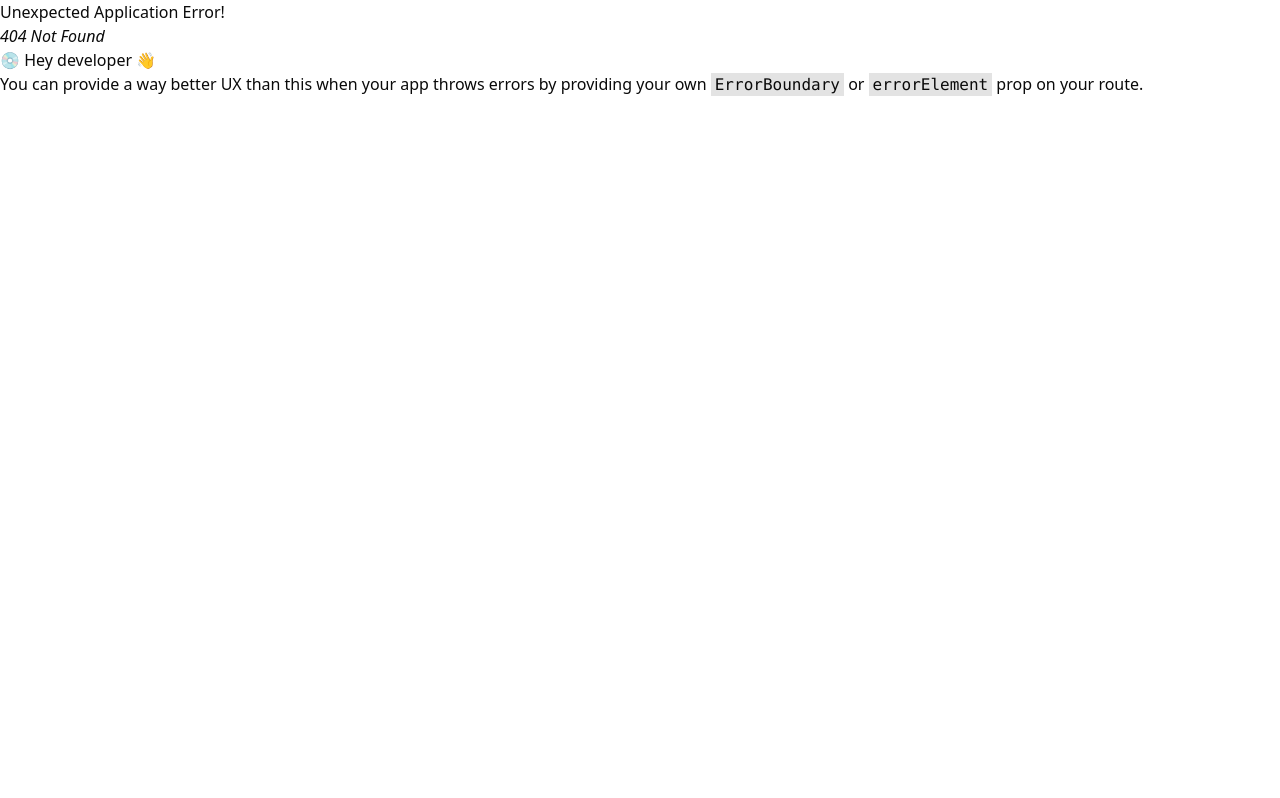
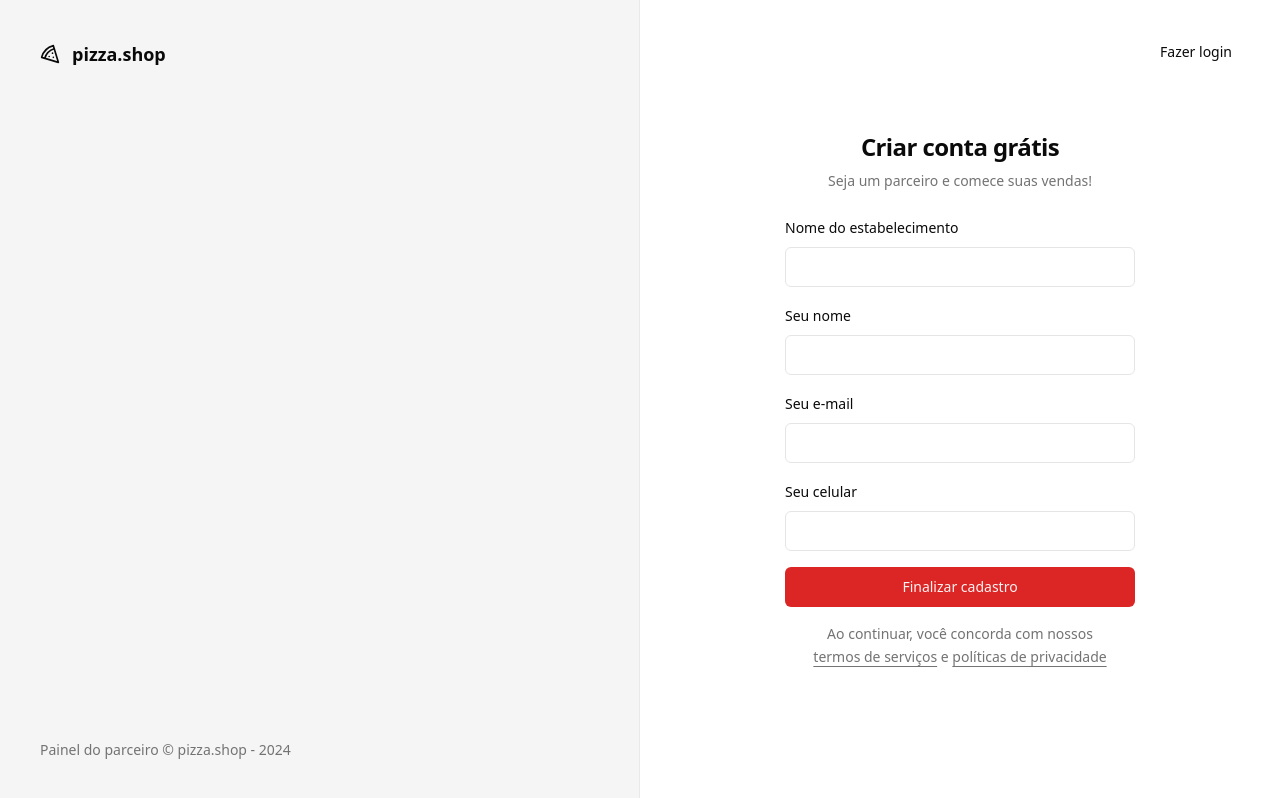
Before and after one commit to ignite-projects/pizzashop-web, a React (Vite) app: page /sign-up in a window 1280 px wide. Before the commit this address had no page. Built offline with nearby package versions, Linux system fonts and the light colour scheme.

Commit message:
feat: registration page created

```diff
--- a/src/pages/_layouts/auth.tsx
+++ b/src/pages/_layouts/auth.tsx
@@ -14,7 +14,7 @@
         </footer>
       </div>
 
-      <div className="flex flex-col items-center justify-center">
+      <div className="relative flex flex-col items-center justify-center">
         <Outlet />
       </div>
     </div>
--- /dev/null
+++ b/src/pages/auth/sign-up.tsx
@@ -0,0 +1,88 @@
+import { Button } from "@/components/ui/button"
+import { Input } from "@/components/ui/input"
+import { Label } from "@/components/ui/label"
+import { Helmet } from "react-helmet-async"
+import { useForm } from "react-hook-form"
+import { Link, useNavigate } from "react-router-dom"
+import { toast } from "sonner"
+import { z } from "zod"
+
+const signUpForm = z.object({
+  restaurantName: z.string(),
+  managerName: z.string(),
+  phone: z.string(),
+  email: z.string().email(),
+})
+
+type SignUpForm = z.infer<typeof signUpForm>
+
+export function SignUp() {
+  const navigate = useNavigate()
+
+  const {register, handleSubmit, formState: {isSubmitting}} = useForm<SignUpForm>()
+
+  async function handleSignUp(data: SignUpForm) {
+    try {
+      console.log(data)
+
+      await new Promise((resolve) => setTimeout(resolve, 2000))
+
+      toast.success('Restaurante cadastrado com sucesso!', {
+        action: {
+          label: 'Login',
+          onClick: () => navigate('/sign-in')
+        }
+      })
+
+    } catch (error) {
+      toast.error('Error: ao cadastrar restaurante.')
+    }
+  }
+
+  return (
+    <>
+      <Helmet title="Cadastro" />
+
+      <div className="p-8">
+        <Button variant="ghost" asChild className="absolute right-8 top-8">
+          <Link to="/sign-in">Fazer login</Link>
+        </Button>
+
+        <div className="flex w-[350px] flex-col justify-center gap-6">
+          <div className="flex flex-col gap-2 text-center">
+            <h1 className="text-2xl font-semibold tracking-tight">Criar conta grátis</h1>
+            <p className="text-sm text-muted-foreground">Seja um parceiro e comece suas vendas!</p>
+          </div>
+
+          <form className="space-y-4" onSubmit={handleSubmit(handleSignUp)}>
+            <div className="space-y-2">
+              <Label htmlFor="restaurantName">Nome do estabelecimento</Label>
+              <Input id="restaurantName" type="text" {...register('restaurantName')} />
+            </div>
+
+            <div className="space-y-2">
+              <Label htmlFor="managerName">Seu nome</Label>
+              <Input id="managerName" type="text" {...register('managerName')} />
+            </div>
+
+            <div className="space-y-2">
+              <Label htmlFor="email">Seu e-mail</Label>
+              <Input id="email" type="text" {...register('email')} />
+            </div>
+
+            <div className="space-y-2">
+              <Label htmlFor="phone">Seu celular</Label>
+              <Input id="phone" type="tel" {...register('phone')} />
+            </div>
+
+            <Button disabled={isSubmitting} className="w-full" type="submit">
+              Finalizar cadastro
+            </Button>
+
+            <p className="px-6 text-center text-sm leading-relaxed text-muted-foreground">Ao continuar, você concorda com nossos <a href="" className="underline underline-offset-4">termos de serviços</a> e <a href="" className="underline underline-offset-4">políticas de privacidade</a></p>
+          </form>
+        </div>
+      </div>
+    </>
+  )
+}
--- a/src/routes.tsx
+++ b/src/routes.tsx
@@ -3,6 +3,7 @@
 import { SignIn } from "./pages/auth/sign-in";
 import { AppLayout } from "./pages/_layouts/app";
 import { AuthLayout } from "./pages/_layouts/auth";
+import { SignUp } from "./pages/auth/sign-up";
 
 export const router = createBrowserRouter([
   {
@@ -22,6 +23,10 @@
       {
         path: '/sign-in',
         element: <SignIn />,
+      },
+      {
+        path: '/sign-up',
+        element: <SignUp />,
       }
     ]
   }
```
